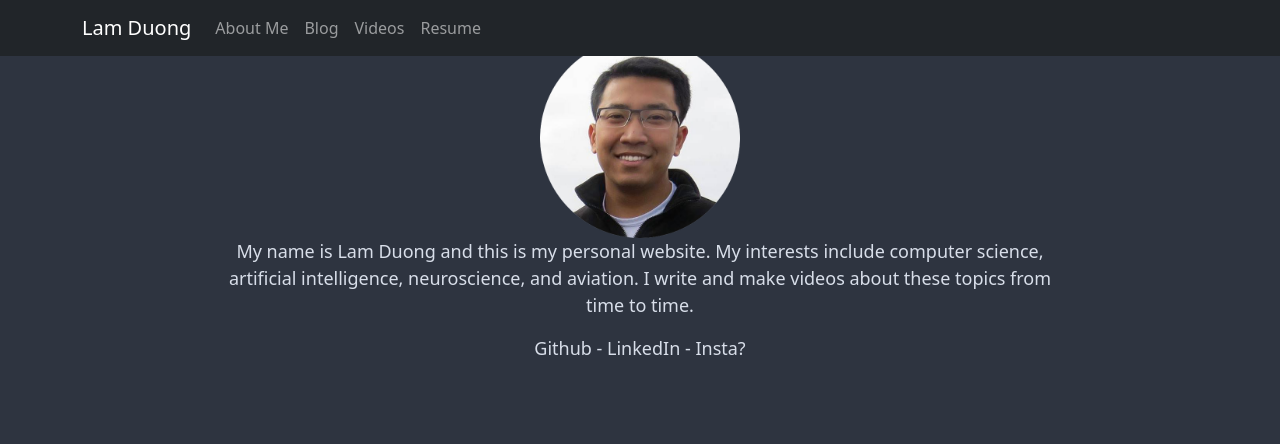
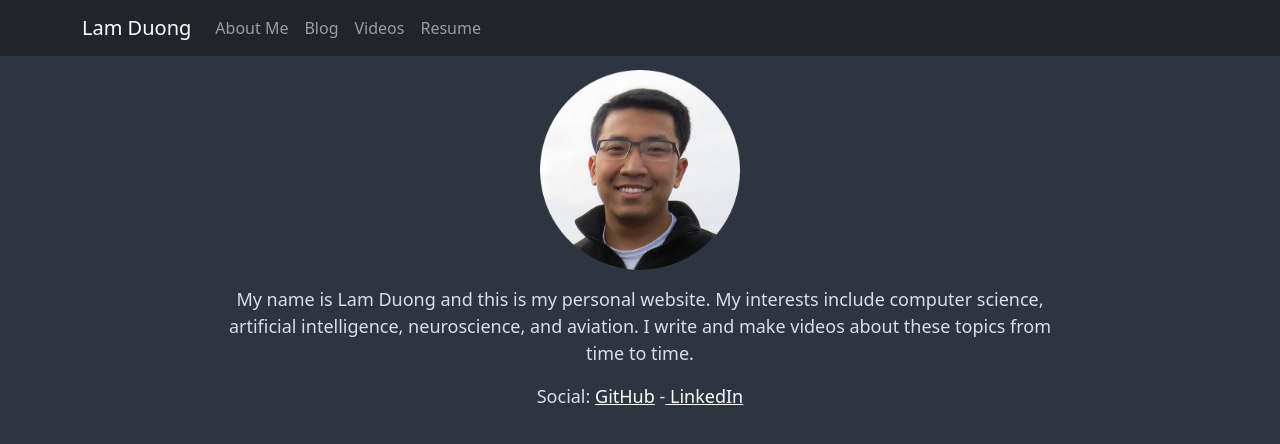
Before and after one commit to lamduong33/lamduong33.github.io, a React (Create React App) app: page / in a window 1280 px wide. Shown: the top 444 px of the page. Built offline with nearby package versions, Linux system fonts and the light colour scheme.

Commit message:
feat: Styling and new social links

```diff
--- a/src/App.css
+++ b/src/App.css
@@ -14,32 +14,30 @@
 }
 
 .Home-page {
-  background-color: #2E3440;
+  background-color: #2e3440;
   min-height: 100vh;
   display: flex;
   flex-direction: column;
   align-items: center;
   justify-content: center;
-  font-size: calc(10px + 2vmin);
-  color: #D8DEE9;
+  color: #d8dee9;
 }
 
 /* Nested inside Home-page content as text*/
 .Home-content {
-  top:-25vh;
+  top: -25vh;
   width: 80ch;
-  position:relative;
+  position: relative;
+  top: -20vh;
   justify-content: center;
   align-items: center;
   font-size: calc(10px + 1vmin);
-  color: #D8DEE9;
+  color: #d8dee9;
 }
 
 .Portrait {
-  height:25vh;
-  width:25vh;
-  position:relative;
-  top: -25vh;
+  height: 25vh;
+  width: 25vh;
 }
 
 .App-link {
--- a/src/App.js
+++ b/src/App.js
@@ -8,15 +8,17 @@ function App() {
     <div className="App">
       <NavBar />
       <header className="Home-page">
-        <img className="Portrait" src={Portrait} alt="Lam Duong's portrait" />
         <header className="Home-content">
+          <img className="Portrait" src={Portrait} alt="Lam Duong's portrait" />
+          <p></p>
           <p>
             My name is Lam Duong and this is my personal website. My interests
             include computer science, artificial intelligence, neuroscience, and
             aviation. I write and make videos about these topics from time to
             time.
           </p>
-          Github - LinkedIn - Insta?
+          Social: <a style={{color:'white'}} href="https://github.com/lamduong33"> GitHub</a> -
+          <a style={{color:'white'}} href="https://github.com/lamduong33"> LinkedIn</a>
         </header>
       </header>
     </div>
```
